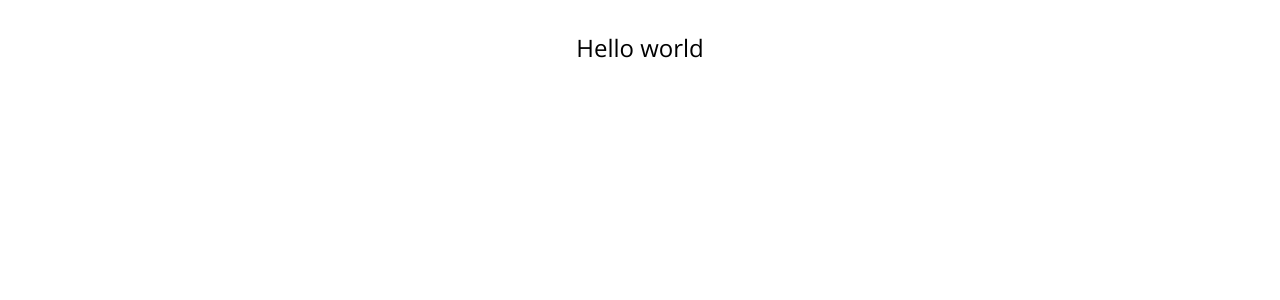
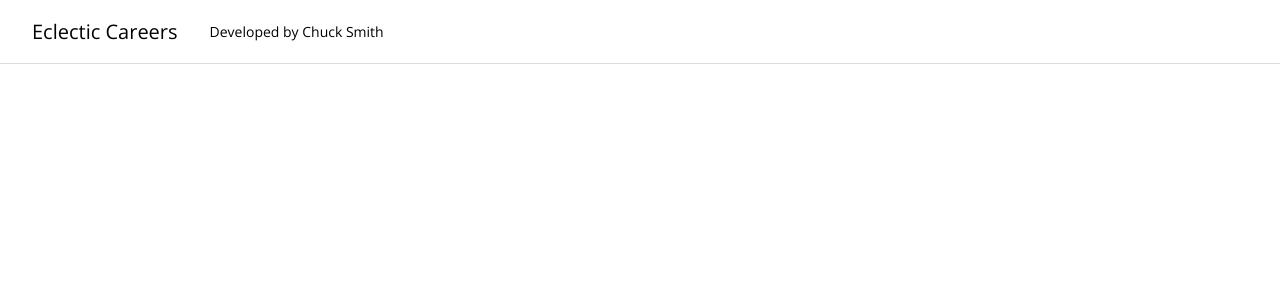
Before and after one commit to eclectic-coding/job-search, a Vue app: page / in a window 1280 px wide. Shown: the top 300 px of the page. Built offline with nearby package versions, Linux system fonts and the light colour scheme.

Commit message:
05 rendering data to view (#4)
* Basic navbar and styling

* Finish rendering data basics

```diff
--- a/package.json
+++ b/package.json
@@ -32,6 +32,7 @@
     "eslint-plugin-vue-a11y": "^0.0.31",
     "jest": "^27.5.1",
     "prettier": "^2.6.2",
+    "prettier-plugin-tailwindcss": "^0.1.10",
     "vue-cli-plugin-tailwind": "~3.0.0"
   }
 }
--- a/src/App.vue
+++ b/src/App.vue
@@ -1,9 +1,17 @@
 <template>
-  <h1 class="mt-8 text-2xl text-center">Hello world</h1>
+  <div>
+    <MainNav />
+    <h1 class="mt-8 text-center text-2xl">Hello world</h1>
+  </div>
 </template>
 
 <script>
+import MainNav from '@/components/MainNav';
+
 export default {
-  name: 'App'
+  name: 'App',
+  components: {
+    MainNav
+  }
 };
 </script>
--- /dev/null
+++ b/src/components/MainNav.vue
@@ -0,0 +1,35 @@
+<template>
+  <header class="w-full text-sm">
+    <div class="fixed top-0 left-0 h-16 w-full bg-white">
+      <div class="navbar">
+        <a href="/" class="flex h-full items-center text-xl">
+          {{ company }}
+        </a>
+        <h2 class="ml-8 flex h-full items-center">
+          Developed by {{ author.first_name }} {{ author.last_name }}
+        </h2>
+      </div>
+    </div>
+  </header>
+</template>
+
+<script>
+export default {
+  name: 'MainNav',
+  data() {
+    return {
+      company: 'Eclectic Careers',
+      author: {
+        first_name: 'Chuck',
+        last_name: 'Smith'
+      }
+    };
+  }
+};
+</script>
+
+<style scoped>
+.navbar {
+  @apply mx-auto flex h-full flex-nowrap border-b border-solid border-brand-gray-1 px-8;
+}
+</style>
--- a/tailwind.config.js
+++ b/tailwind.config.js
@@ -6,6 +6,11 @@ module.exports = {
     extend: {
       fontFamily: {
         sans: ['Open Sans', ...defaultTheme.fontFamily.sans]
+      },
+      colors: {
+        'brand-gray-1': '#dadce0',
+        'brand-blue-1': '#1967d2',
+        'brand-green-1': '#137333'
       }
     }
   },
```
Also changed, not shown: .eslintrc.js, 1 other file (tests, documents, lock files or other folders).
